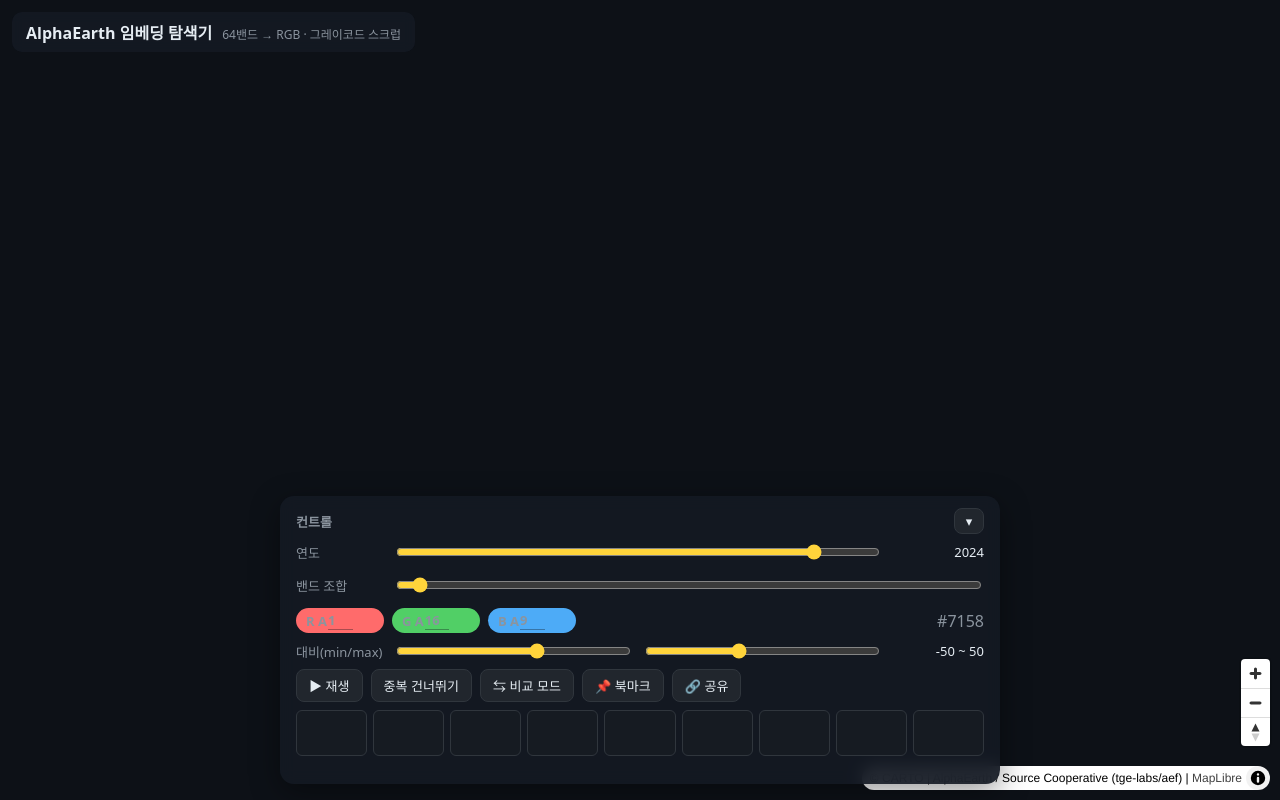
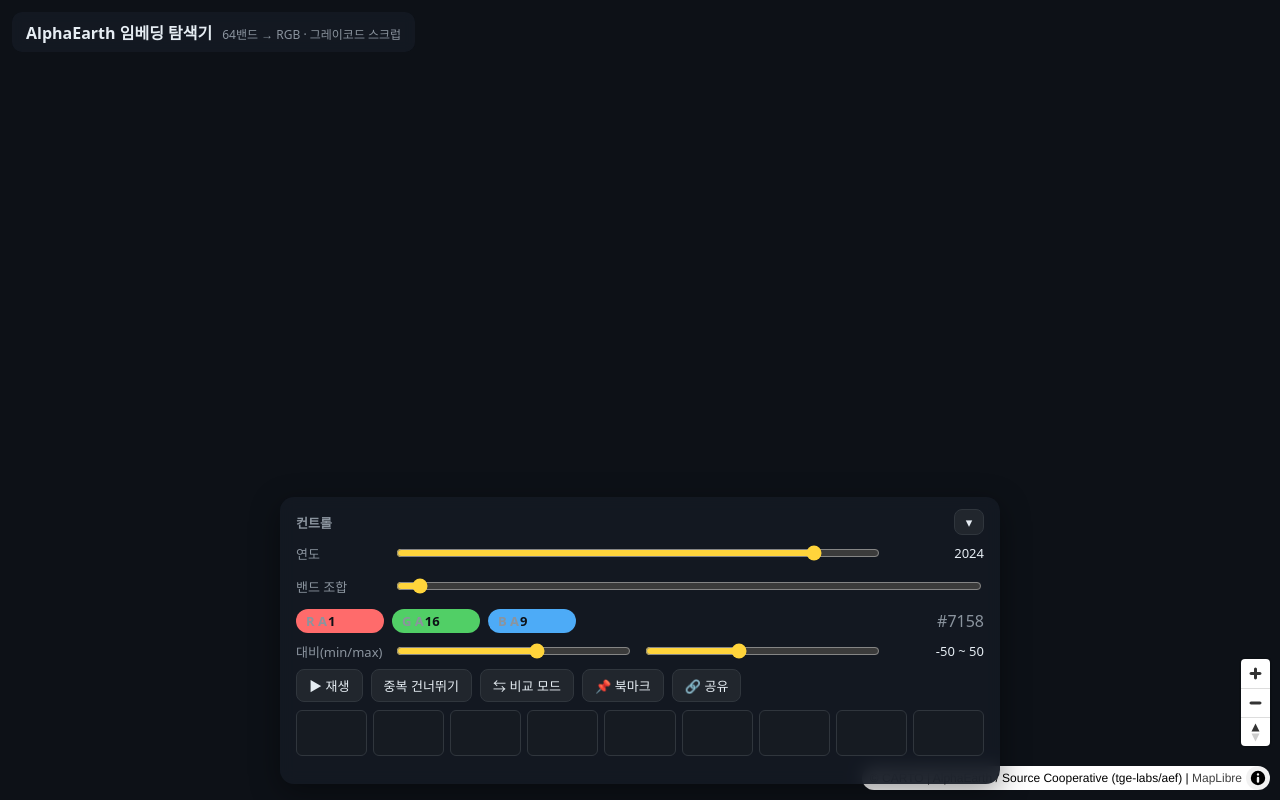
Before and after one commit to ganghyunnnn/AlphaEarth-Viewer, a website built with Vite: page frontend/index.html in a window 1280 px wide. Built offline with nearby package versions, Linux system fonts and the light colour scheme; no server answers; files whose address does not match are found by name.

Commit message:
style: remove band input underline + unify label/number weight (700)

```diff
--- a/frontend/src/styles.css
+++ b/frontend/src/styles.css
@@ -99,19 +99,17 @@ body.compare-on .mapbadge { display: block; }
 .bandchip {
   display: inline-flex; align-items: center; gap: 1px;
   padding: 3px 8px 3px 10px; border-radius: 999px;
-  font-size: 13px; font-weight: 600; color: #0d1117; cursor: text;
+  font-size: 13px; font-weight: 700; color: #0d1117; cursor: text;
 }
 .bandchip.r { background: var(--r); }
 .bandchip.g { background: var(--g); }
 .bandchip.b { background: var(--b); }
 .bandnum {
   width: 1.9em; padding: 0; border: none; background: transparent;
-  color: inherit; font: inherit; font-weight: 700; text-align: left;
+  color: #0d1117; font: inherit; font-weight: 700; text-align: left;
   font-variant-numeric: tabular-nums;
 }
-/* 칩 글자와 동일한 진한 색을 유지하고, 살짝 밑줄로만 '편집 가능' 표시 */
-.bandnum { border-bottom: 1px solid rgba(13, 17, 23, 0.35); }
-.bandnum:focus { outline: none; border-bottom-color: #0d1117; }
+.bandnum:focus { outline: none; }
 /* 위아래 스피너 버튼 제거 — 타이핑 입력만 */
 .bandnum::-webkit-outer-spin-button,
 .bandnum::-webkit-inner-spin-button { -webkit-appearance: none; margin: 0; }
```
